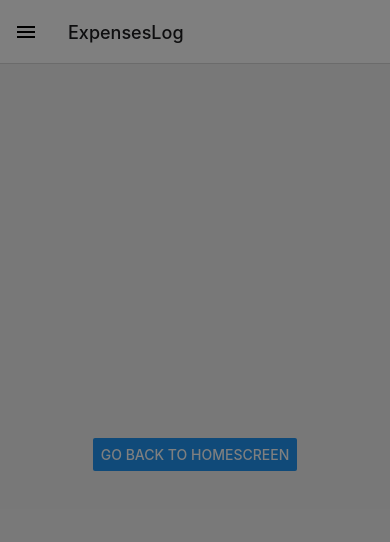
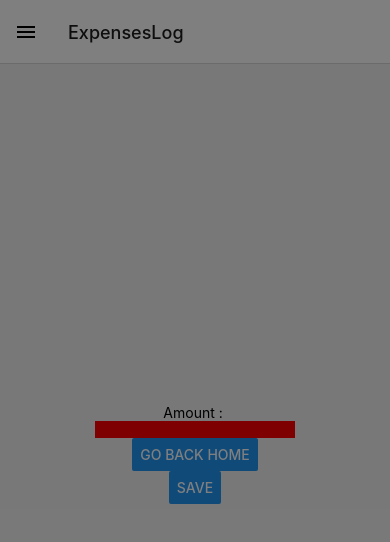
Before and after one commit to Mossalli1/BsExpensesApp, a React Native app: screen /ExpensesLog in a window 390 px wide. Shown: the top 542 px of the page. Built offline with nearby package versions, Linux system fonts and the light colour scheme.

Commit message:
redux configured

```diff
--- a/App.js
+++ b/App.js
@@ -11,14 +11,15 @@ import Router from './Router';
 import {Provider} from 'react-redux';
 import {store, persistor} from './src/redux/store';
 import {PersistGate} from 'redux-persist/integration/react';
-import {LogBox, View, Text} from 'react-native';
-
-// LogBox.ignoreLogs([
-//   "[react-native-gesture-handler] Seems like you're using an old API with gesture components, check out new Gestures system!",
-// ]);
 
 const App = () => {
-  return <Router />;
+  return (
+    <Provider store={store}>
+      <PersistGate loading={null} persistor={persistor}>
+        <Router />
+      </PersistGate>
+    </Provider>
+  );
 };
 
 export default App;
--- /dev/null
+++ b/src/redux/reducers/expenses.js
@@ -0,0 +1,26 @@
+import {createSlice} from '@reduxjs/toolkit';
+
+// Slice
+const expenses = createSlice({
+  name: 'expenses',
+  initialState: {
+    value: null,
+  },
+  reducers: {
+    valueSuccess: (state, action) => {
+      state.value = action.payload;
+    },
+  },
+});
+export default expenses.reducer;
+
+// Action
+const {valueSuccess} = expenses.actions;
+
+export const setExpensesValue = value => async dispatch => {
+  try {
+    dispatch(valueSuccess(value));
+  } catch (e) {
+    return console.error(e.message);
+  }
+};
--- /dev/null
+++ b/src/redux/store/index.js
@@ -0,0 +1,42 @@
+import {combineReducers} from 'redux';
+import {
+  persistStore,
+  persistReducer,
+  FLUSH,
+  REHYDRATE,
+  PAUSE,
+  PERSIST,
+  PURGE,
+  REGISTER,
+} from 'redux-persist';
+import AsyncStorage from '@react-native-async-storage/async-storage';
+import logger from 'redux-logger';
+// import storage from 'redux-persist/lib/storage' // defaults to localStorage for web
+
+import {configureStore} from '@reduxjs/toolkit';
+import expenses from '../reducers/expenses';
+
+const persistConfig = {
+  key: 'root',
+  version: 1,
+  storage: AsyncStorage,
+};
+
+const combineReducer = combineReducers({
+  expenses,
+});
+
+//All reducers to persist
+const persistedReducer = persistReducer(persistConfig, combineReducer);
+const store = configureStore({
+  reducer: persistedReducer,
+  middleware: getDefaultMiddleware =>
+    getDefaultMiddleware({
+      serializableCheck: {
+        ignoredActions: [FLUSH, REHYDRATE, PAUSE, PERSIST, PURGE, REGISTER],
+      },
+    }).concat(logger),
+});
+let persistor = persistStore(store);
+
+export {store, persistor};
--- a/src/screens/expensesLog.js
+++ b/src/screens/expensesLog.js
@@ -1,19 +1,49 @@
+// import * as React from 'react';
+// import {Button, View} from 'react-native';
+
+// const ExpensesLog = ({navigation}) => {
+//   return (
+//     <View
+//       style={{
+//         flex: 1,
+//         alignItems: 'center',
+//         justifyContent: 'center',
+//         height: '100%',
+//       }}>
+//       <Button
+//         onPress={() => navigation.navigate('Home')}
+//         title="Go back to HomeScreen"
+//       />
+//     </View>
+//   );
+// };
+
+// export default ExpensesLog;
 import * as React from 'react';
-import {Button, View} from 'react-native';
+import {Button, View, TextInput, Text} from 'react-native';
+import {useDispatch, useSelector} from 'react-redux';
+import {setExpensesValue} from '../redux/reducers/expenses';
 
 const ExpensesLog = ({navigation}) => {
+  const [expences, setExpences] = React.useState('');
+  const dispatch = useDispatch();
+  const saveOnRedux = async () => {
+    // setExpences(amount);
+    dispatch(setExpensesValue(expences));
+  };
+
+  const getFromRedux = useSelector(state => state.expenses);
+  console.log('ExpencesLog', getFromRedux);
+
   return (
-    <View
-      style={{
-        flex: 1,
-        alignItems: 'center',
-        justifyContent: 'center',
-        height: '100%',
-      }}>
-      <Button
-        onPress={() => navigation.navigate('Home')}
-        title="Go back to HomeScreen"
+    <View style={{flex: 1, alignItems: 'center', justifyContent: 'center'}}>
+      <Text>Amount : {getFromRedux.value}</Text>
+      <TextInput
+        style={{backgroundColor: 'red', width: 200}}
+        onChangeText={item => setExpences(item)}
       />
+      <Button onPress={() => navigation.goBack()} title="Go back home" />
+      <Button onPress={() => saveOnRedux()} title="Save" />
     </View>
   );
 };
```
Also changed, not shown: Router.js (+10 -0 lines), 2 other files (tests, documents, lock files or other folders).
